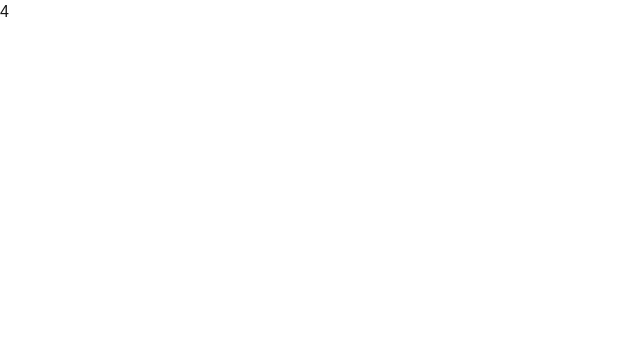
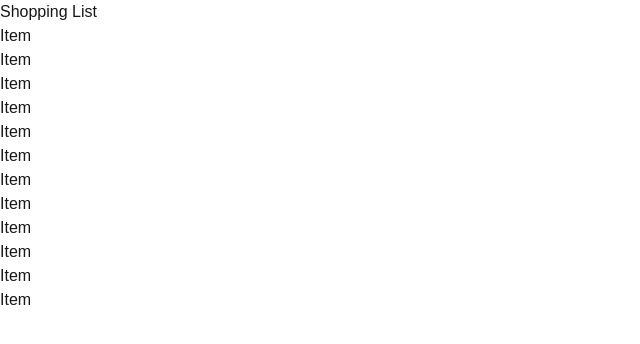
Before and after one commit to aariyanas/cprg306-assignments, a Next.js app: page /week-3 in a window 1280 px wide. Shown: the top 344 px of the page, without its empty margins (0-640 px from the left). Built offline with nearby package versions, Linux system fonts and the light colour scheme.

Commit message:
added components and pages

```diff
--- /dev/null
+++ b/app/inclass-demos/week3-demo/page.js
@@ -0,0 +1,24 @@
+export default function Page(){
+    let dog1 = {
+        name: "Buddy",
+        age: 1,
+        breed: "Poodle",
+        color: "White",
+    };
+
+    let dog2 = {
+        name: "Milo",
+        age: 1,
+        breed: "GOlden Retriever",
+        color: "Golden",
+    };
+
+    let dog3 = {
+        name: "MAx",
+        age: 1,
+        breed: "Labrador",
+        color: "Black",
+    };
+
+    return(4)
+}
--- /dev/null
+++ b/app/inclass-demos/week4-demo/page.js
@@ -0,0 +1,17 @@
+"use client";
+import {useState} from 'react';
+
+export default function Counter(){
+    const [count, setCount] = useState(0);
+
+    const increment = () => {
+        setCount(count + 1);
+    }
+
+    return (
+        <div>
+            <p>Count: {count}</p>
+            <button onClick={increment}>Increment</button>
+        </div>
+    );
+}
--- /dev/null
+++ b/app/week-3/item-list.js
@@ -0,0 +1,140 @@
+import Item from "./item"
+
+export default function ItemList(){
+    const item1 = {
+        name: "milk, 4 L 🥛",
+        quantity: 1,
+        category: "dairy",
+    };
+
+    const item2 = {
+        name: "bread 🍞",
+        quantity: 2,
+        category: "bakery",
+    };
+
+    const item3 = {
+        name: "eggs, dozen 🥚",
+        quantity: 2,
+        category: "dairy",
+    };
+
+    const item4 = {
+        name: "bananas 🍌",
+        quantity: 6,
+        category: "produce",
+    };
+
+    const item5 = {
+        name: "broccoli 🥦",
+        quantity: 3,
+        category: "produce",
+    };
+
+    const item6 = {
+        name: "chicken breasts, 1 kg 🍗",
+        quantity: 1,
+        category: "meat",
+    };
+
+    const item7 = {
+        name: "pasta sauce 🍝",
+        quantity: 3,
+        category: "canned goods",
+    };
+
+    const item8 = {
+        name: "spaghetti, 454 g 🍝",
+        quantity: 2,
+        category: "dry goods",
+    };
+
+    const item9 = {
+        name: "toilet paper, 12 pack 🧻",
+        quantity: 1,
+        category: "household",
+    };
+
+    const item10 = {
+        name: "paper towels, 6 pack",
+        quantity: 1,
+        category: "household",
+    };
+
+    const item11 = {
+        name: "dish soap 🍽️",
+        quantity: 1,
+        category: "household",
+    };
+
+    const item12 = {
+        name: "hand soap 🧼",
+        quantity: 4,
+        category: "household",
+    };
+
+    return(
+        <main>
+            <Item
+            name = {item1.name}
+            quantity = {item1.quantity}
+            category = {item1.category}
+            />
+            <Item
+            name = {item2.name}
+            quantity = {item2.quantity}
+            category = {item2.category}
+            />
+            <Item
+            name = {item3.name}
+            quantity = {item3.quantity}
+            category = {item3.category}
+            />
+            <Item
+            name = {item4.name}
+            quantity = {item4.quantity}
+            category = {item4.category}
+            />
+            <Item
+            name = {item5.name}
+            quantity = {item5.quantity}
+            category = {item5.category}
+            />
+            <Item
+            name={item6.name}
+            quantity = {item6.quantity}
+            category = {item6.category}
+            />
+            <Item
+            name={item7.name}
+            quantity = {item7.quantity}
+            category = {item7.category}
+            />
+            <Item
+            name={item8.name}
+            quantity = {item8.quantity}
+            category = {item8.category}
+            />
+            <Item
+            name={item9.name}
+            quantity = {item9.quantity}
+            category = {item9.category}
+            />
+            <Item
+            name={item10.name}
+            quantity = {item10.quantity}
+            category = {item10.category}
+            />
+            <Item
+            name={item11.name}
+            quantity = {item11.quantity}
+            category = {item11.category}
+            />
+            <Item
+            name={item12.name}
+            quantity = {item12.quantity}
+            category = {item12.category}
+            />
+        </main>
+    )
+}
--- /dev/null
+++ b/app/week-3/item.js
@@ -0,0 +1,13 @@
+import React from 'react';
+
+export default function Item (name, quantity, category){
+    return(
+        <div>
+            <ul>
+                <li>{Item.name}</li>
+                <li>{Item.quantity}</li>
+                <li>{Item.category}</li>
+            </ul>
+        </div>
+    );
+}
--- a/app/week-3/page.js
+++ b/app/week-3/page.js
@@ -1,24 +1,11 @@
-export default function Page(){
-    let dog1 = {
-        name: "Buddy",
-        age: 1,
-        breed: "Poodle",
-        color: "White",
-    };
-
-    let dog2 = {
-        name: "Milo",
-        age: 1,
-        breed: "GOlden Retriever",
-        color: "Golden",
-    };
-
-    let dog3 = {
-        name: "MAx",
-        age: 1,
-        breed: "Labrador",
-        color: "Black",
-    };
-
-    return(4)
+import ItemList from "./item-list";
+export default function Page({name, quantity, category}){
+    return (
+    <main>
+        <h1>Shopping List</h1>
+        <div>
+            <ItemList />
+        </div>
+    </main>
+    );
 }
```
